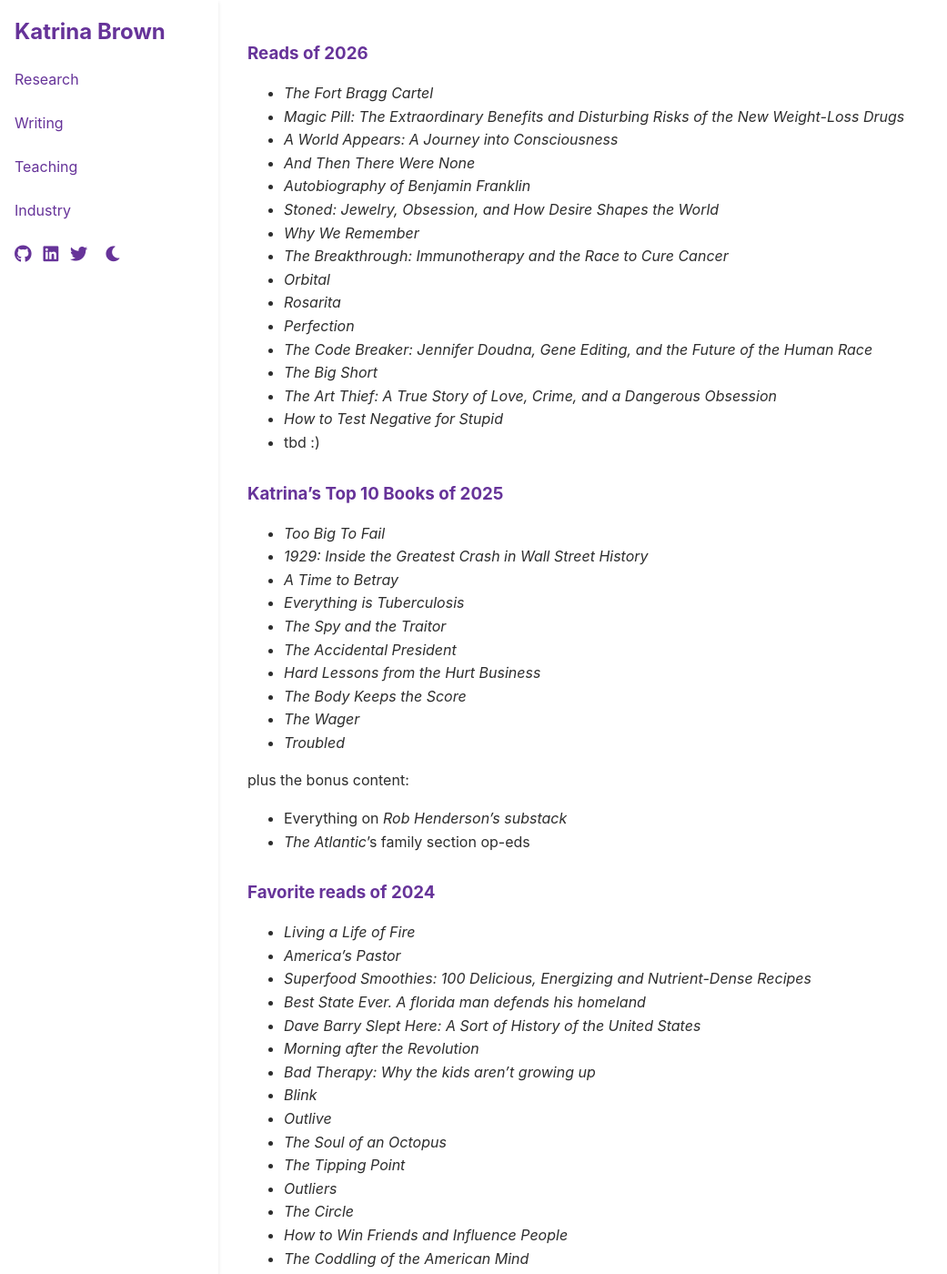
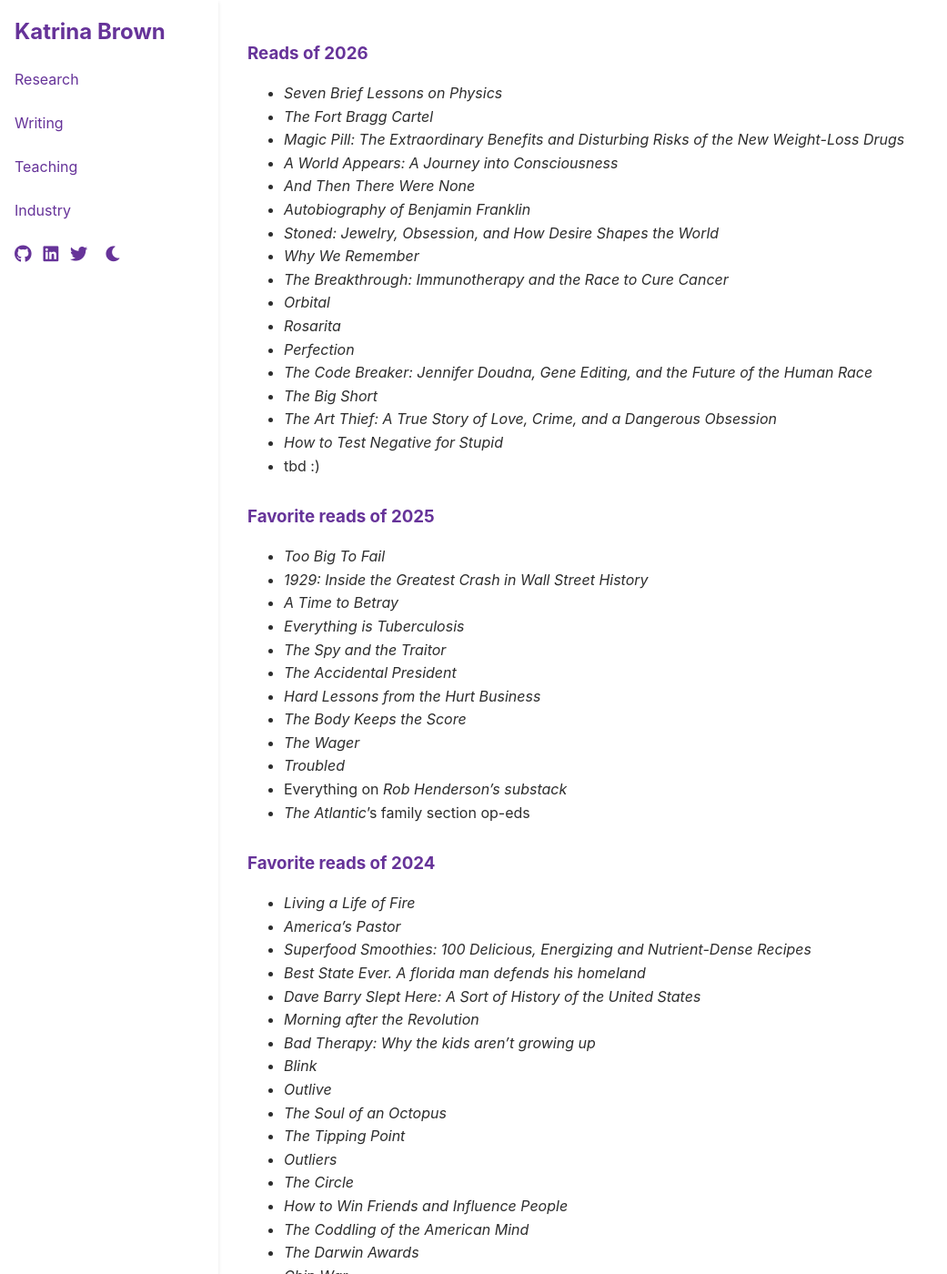
Before and after one commit to brownkat6/katrinarbrown, a Jekyll site: the page built from docs/reading.md, in a window 1280 px wide and 1400 px high. Shown: the whole window at 91% size, without its empty margins (0-1041 px from the left). Built offline with Jekyll 4.4.1, drawn with Linux system fonts in a browser that asks for light colours.

Commit message:
add book

```diff
--- a/docs/reading.md
+++ b/docs/reading.md
@@ -3,6 +3,7 @@
 title: Reading
 ---
 ### Reads of 2026
+- *Seven Brief Lessons on Physics*
 - *The Fort Bragg Cartel*
 - *Magic Pill: The Extraordinary Benefits and Disturbing Risks of the New Weight-Loss Drugs*
 - *A World Appears: A Journey into Consciousness*
@@ -20,7 +21,7 @@
 - *How to Test Negative for Stupid*
 - tbd :)
 
-### Katrina's Top 10 Books of 2025
+### Favorite reads of 2025
 - *Too Big To Fail*
 - *1929: Inside the Greatest Crash in Wall Street History*
 - *A Time to Betray*
@@ -31,8 +32,6 @@
 - *The Body Keeps the Score*
 - *The Wager*
 - *Troubled*
-
-plus the bonus content:
 - Everything on *Rob Henderson's substack*
 - *The Atlantic*'s family section op-eds
 
```
